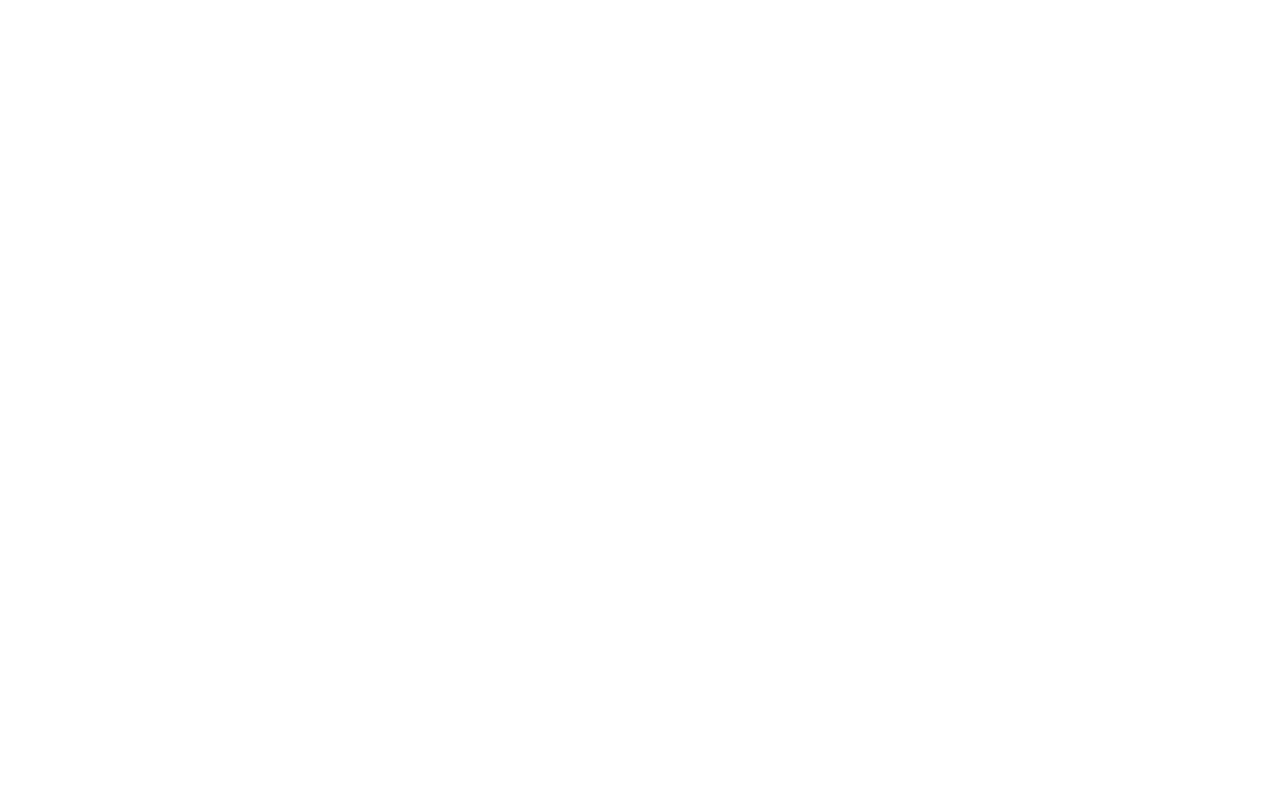
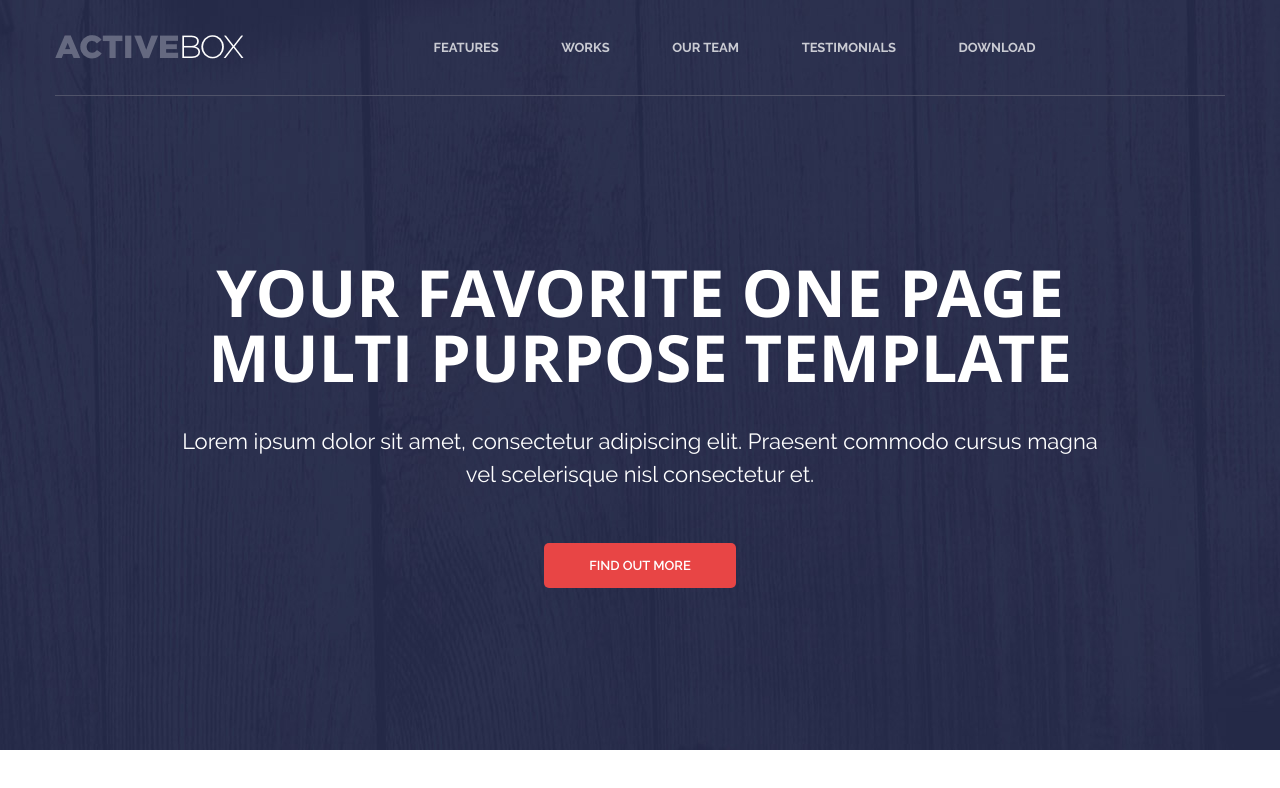
Before and after one commit to Vladmir2308/ActiveBox, a plain HTML site: page index.html in a window 1280 px wide. Drawn offline with nearby package versions, Linux system fonts and the light colour scheme.

Commit message:
intro is done

```diff
--- a/index.html
+++ b/index.html
@@ -16,6 +16,36 @@
 
 <body>
 
+<!-- Intro -->
+<div class="intro" id="intro">
+    <header class="header">
+        <div class="header__inner">
+            <div class="header__logo" data-scroll="#intro">
+                <img class="logo__img" src="img/intro/logo.png" alt="#">
+            </div>
+
+            <nav class="nav">
+                <a class="nav__link" href="#" data-scroll="#features">features</a>
+                <a class="nav__link" href="#" data-scroll="#works">works</a>
+                <a class="nav__link" href="#" data-scroll="#ourteam">our team</a>
+                <a class="nav__link" href="#" data-scroll="#testimonials">testimonials</a>
+                <a class="nav__link" href="#" data-scroll="#download">download</a>
+            </nav>
+
+            <div class="toggle"></div>
+        </div>
+    </header>
+
+    <div class="container">
+        <div class="content">
+            <h1 class="title">Your Favorite One Page Multi Purpose Template</h1>
+
+            <div class="subtitle">Lorem ipsum dolor sit amet, consectetur adipiscing elit. Praesent commodo cursus magna vel scelerisque nisl consectetur et.</div>
+
+            <a class="btn" href="#">find out more</a>
+        </div>
+    </div><!-- /container -->
+</div><!-- /intro -->
 
 <!-- Script -->
 <script src="app.js"></script>
--- a/style.css
+++ b/style.css
@@ -50,3 +50,127 @@ body{
     font-size: 10px;
     line-height: 10px;
 }
+
+/* Header */
+.header{
+    width: 100%;
+
+    position: fixed;
+}
+
+.header__inner{
+    display: flex;
+    justify-content: space-between;
+    align-items: center;
+
+    width: 100%;
+    max-width: 1170px;
+
+    margin: 0 auto;
+    padding: 35px 0;
+
+    position: relative;
+}
+
+.header__inner::after{
+    content: "";
+
+    width: 100%;
+    height: 1px;
+
+    background-color: #505369;
+
+    position: absolute;
+    bottom: 0;
+    left: 0;
+}
+
+/* Nav */
+.nav__link{
+    font-size: 13px;
+    font-family: "R_B";
+    text-decoration: none;
+    color: rgba(255, 255, 255, .75);
+    text-transform: uppercase;
+
+    margin-right: 60px;
+
+    transition: color .4s linear;
+}
+
+.nav__link:last-child{
+    margin-right: 0;
+}
+
+.nav__link:hover{
+    color: #fff;
+}
+
+
+/* Intro */
+.intro{
+    background: url(img/intro/bg.jpg) center no-repeat;
+    background-size: cover;
+
+    height: 750px;
+}
+
+.container{
+    max-width: 1190px;
+
+    margin: 0 auto;
+    padding: 0 15px;
+}
+
+.content{
+    padding-top: 260px;
+
+    text-align: center;
+
+    max-width: 920px;
+
+    margin: 0 auto;
+
+    color: #fff;
+}
+
+.title{
+    font-family: "OS_B";
+    font-size: 6.5em;
+    line-height: 1;
+    text-transform: uppercase;
+
+    max-width: 865px;
+
+    margin: 0 auto;
+}
+
+.subtitle{
+    font-family: "R_R";
+    font-size: 2.2em;
+    line-height: 1.5;
+
+    margin: 35px 0 70px;
+}
+
+/* Btn */
+.btn{
+    background-color: #e84545;
+
+    text-transform: uppercase;
+    text-decoration: none;
+    color: #fff;
+
+    font-family: "R_SB";
+    font-size: 1.3em;
+
+    padding: 15px 45px;
+
+    transition: background .4s linear;
+
+    border-radius: 5px;
+}
+
+.btn:hover{
+    background-color: #b13232;
+}
```
